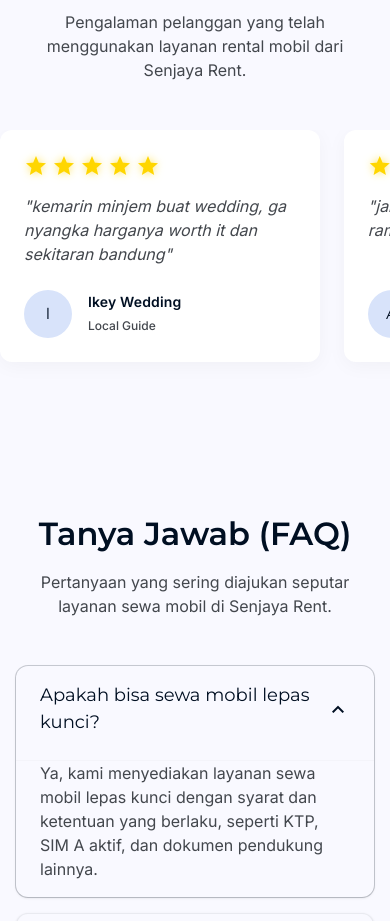
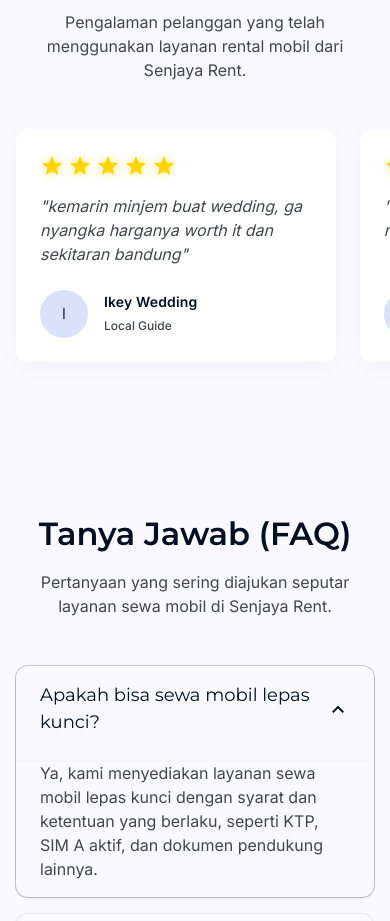
Before and after one commit to salsabilaaraa/senjaya-rent, a React (Vite) app: page / in a window 390 px wide. Shown: the part 3120-4041 px from the top of the page. Built offline with nearby package versions, Linux system fonts and the light colour scheme; no server answers; the database is empty.

Commit message:
fix: resolve collapsed horizontal scroll padding on mobile testimonials

```diff
--- a/src/components/sections/Testimonials.jsx
+++ b/src/components/sections/Testimonials.jsx
@@ -11,9 +11,9 @@
         subtitle="Pengalaman pelanggan yang telah menggunakan layanan rental mobil dari Senjaya Rent."
       />
 
-      <div className="flex overflow-x-auto pb-6 gap-6 scrollbar-hide snap-x snap-mandatory -mx-container-padding-mobile px-container-padding-mobile md:grid md:grid-cols-2 lg:grid-cols-3 md:gap-gutter md:overflow-visible md:pb-0 md:mx-0 md:px-0">
+      <div className="flex overflow-x-auto pb-6 gap-6 scrollbar-hide snap-x snap-mandatory -mx-container-padding-mobile px-container-padding-mobile scroll-pl-4 md:grid md:grid-cols-2 lg:grid-cols-3 md:gap-gutter md:overflow-visible md:pb-0 md:mx-0 md:px-0">
         {testimonialsData.map((testi) => (
-          <div key={testi.id} className="w-[82vw] max-w-[320px] shrink-0 snap-start md:w-auto md:max-w-none md:shrink flex">
+          <div key={testi.id} className="w-[82vw] max-w-[320px] shrink-0 snap-start first:ml-4 last:mr-4 md:first:ml-0 md:last:mr-0 md:w-auto md:max-w-none md:shrink flex">
             <Card className="p-6 flex flex-col w-full">
               <div className="flex gap-1 mb-4 text-[#FFD600] drop-shadow-[0_0_4px_rgba(255,214,0,0.6)]">
                 {[...Array(testi.rating)].map((_, i) => (
```
